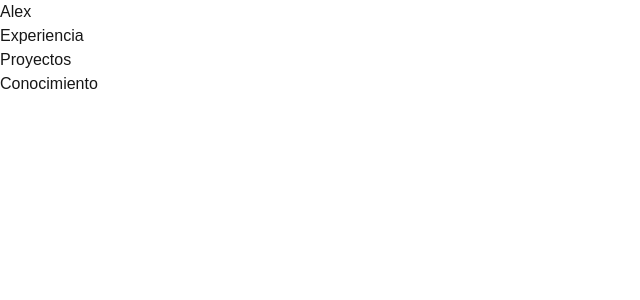
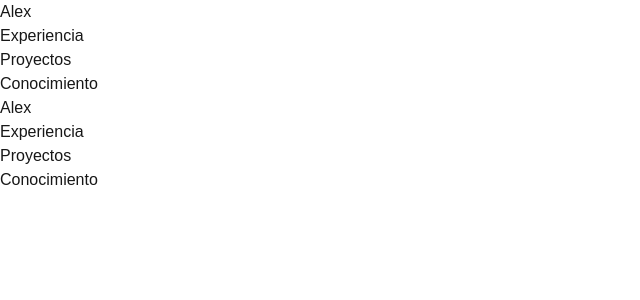
Before and after one commit to alecb6/portfolio, a Next.js app: page / in a window 1280 px wide. Shown: the top 300 px of the page, without its empty margins (0-640 px from the left). Built offline with nearby package versions, Linux system fonts and the light colour scheme.

Commit message:
fix children error

```diff
--- a/src/app/components/Experience.tsx
+++ b/src/app/components/Experience.tsx
@@ -1,3 +1,7 @@
 export default function Experience() {
-
+    return (
+        <div className="grid grid-rows-[20px_1fr_20px] items-center justify-items-center min-h-screen pt-12">
+            <h1>Experiencia</h1>
+        </div>
+    )
 }
--- a/src/app/layout.tsx
+++ b/src/app/layout.tsx
@@ -16,6 +16,7 @@
         <meta name="viewport" content="width=device-width, initial-scale=1.0" />
       </head>
       <body>
+        {children}
         <Home></Home>
       </body>
       <Analytics />
```
